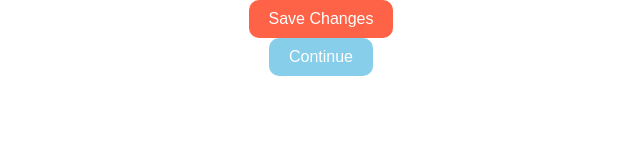
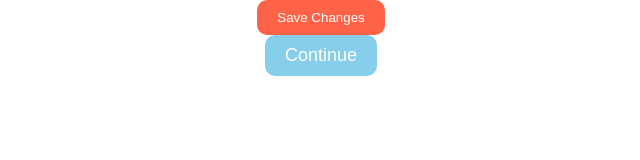
Before and after one commit to DonghyoHong/react-beginners, a React (Create React App) app: page / in a window 1280 px wide. Shown: the top 160 px of the page, without its empty margins (319-959 px from the left). Built offline with nearby package versions, Linux system fonts and the light colour scheme.

Commit message:
#4 Prop Types

```diff
--- a/src/App.js
+++ b/src/App.js
@@ -2,8 +2,15 @@ import './App.css';
 import {Btn} from "./components/section4/btn";
 import {useState} from "react";
 import React from "react";
+import PropTypes from "prop-types";
 
 const MemorizedBtn = React.memo(Btn);
+Btn.propTypes = {
+    text: PropTypes.string.isRequired,
+    fontSize: PropTypes.number,
+    background: PropTypes.string.isRequired,
+    changeValue: PropTypes.func
+}
 
 function App() {
     const [value, setValue] = useState("Save Changes");
@@ -11,7 +18,7 @@ function App() {
     return (
         <div className="App">
             <MemorizedBtn background={"tomato"} text={value} changeValue={changeValue}></MemorizedBtn>
-            <MemorizedBtn background={"skyblue"} text="Continue"></MemorizedBtn>
+            <MemorizedBtn fontSize={18} background={"skyblue"} text="Continue"></MemorizedBtn>
         </div>
     );
 }
--- a/src/components/section4/btn.js
+++ b/src/components/section4/btn.js
@@ -1,25 +1,25 @@
 import React from "react";
 
-export function Btn({text, background, changeValue}) {
+//export function Btn({text, background, fontSize = 14, changeValue}) {
+export function Btn(props) {
     //props 대신 {data} 로 컴포넌트에 넘겨주기로 한 데이터 형태를 받을 수 있음
     // -> data.text, data.backgroun
     // props를 쓰게 되면 컴포넌트에 선언되어 있는 것들을 가져올 수 잇음
-    // -> props.data.text, props.data.backgroun
-    console.log(`${text} was rendered.`);
+    // -> props.data.text, props.data.background
+    console.log(`${props.text} was rendered.`);
     // Re-Render가 다시 되지 않도록 Memo를 이용하면 됨
-
 
     return (
         <div>
-            <button onClick={changeValue}
+            <button onClick={props.changeValue}
                     style={{
-                        background: background
+                        background: props.background
                         , color: "white"
                         , padding: "10px 20px"
                         , border: 0
                         , borderRadius: 10
-                        , fontSize: 16
-                    }}>{text}
+                        , fontSize: props.fontSize
+                    }}>{props.text}
             </button>
         </div>
     );
```
